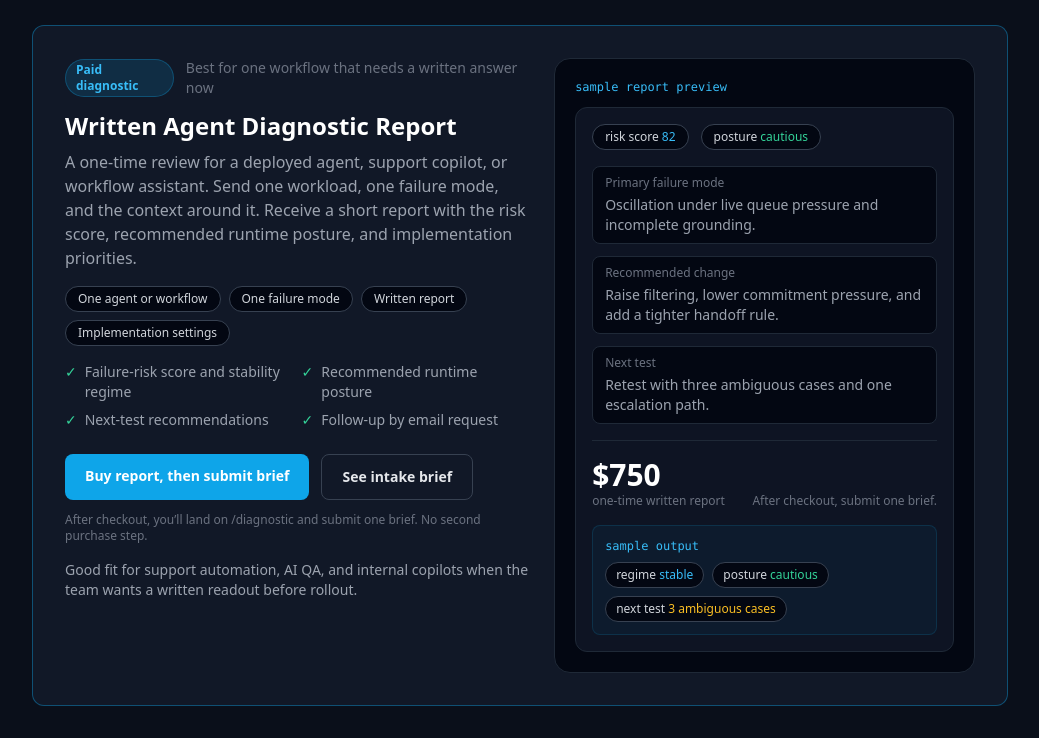
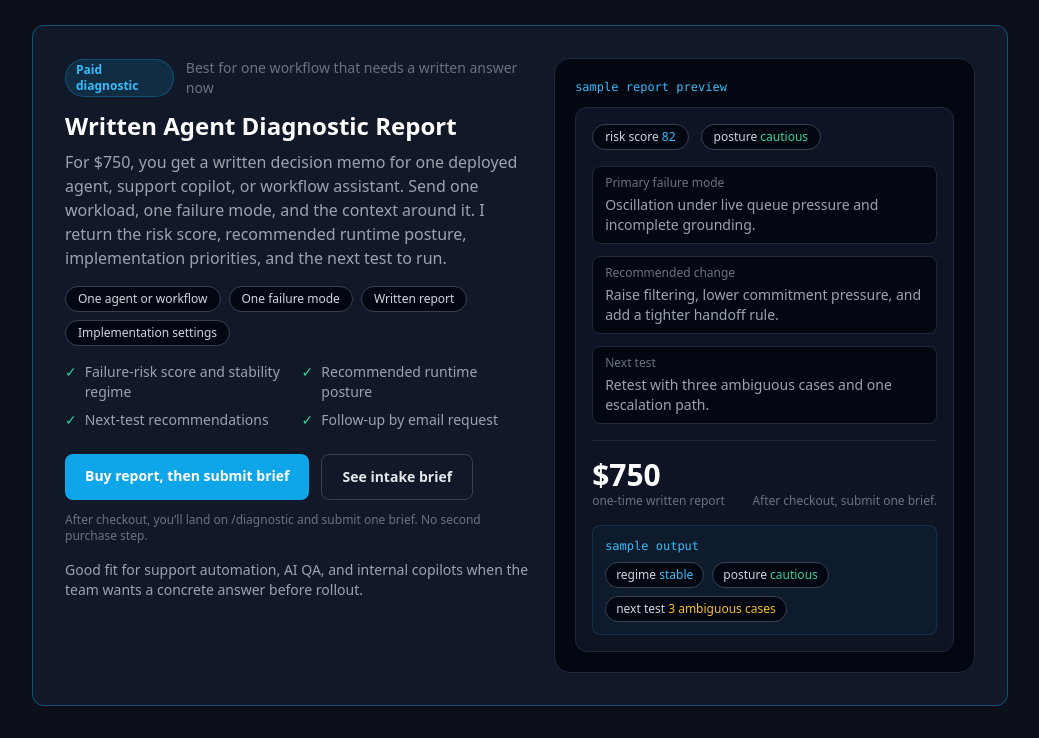
Before and after one commit to travisbergen2/rpcs1-sdk, a Next.js app in the folder packages/web/: page /pricing in a window 1280 px wide. Shown: the part 729-1467 px from the top of the page, without its empty margins (120-1159 px from the left). Built offline with nearby package versions, Linux system fonts and the light colour scheme.

Commit message:
feat: sharpen diagnostic value copy

```diff
--- a/packages/web/app/checkout/success/page.tsx
+++ b/packages/web/app/checkout/success/page.tsx
@@ -21,7 +21,7 @@ export default function CheckoutSuccessPage({ searchParams }: CheckoutSuccessPag
       </h1>
       <p className="text-gray-400 mb-8">
         {isDiagnostic
-          ? 'Your payment went through. The next step is the brief, not another checkout.'
+          ? 'Your payment went through. You bought a written decision memo for one agent, and the next step is the brief, not another checkout.'
           : 'Your access email is on its way. Check your inbox (and spam folder just in case).'}
       </p>
       <div className="rounded-lg border border-gray-800 bg-gray-900 p-6 text-left mb-8">
--- a/packages/web/app/pricing/page.tsx
+++ b/packages/web/app/pricing/page.tsx
@@ -98,9 +98,9 @@ export default function PricingPage() {
             </div>
             <h2 className="text-2xl font-bold text-white mb-2">Written Agent Diagnostic Report</h2>
             <p className="text-gray-400 max-w-2xl">
-              A one-time review for a deployed agent, support copilot, or workflow assistant.
-              Send one workload, one failure mode, and the context around it. Receive a short
-              report with the risk score, recommended runtime posture, and implementation priorities.
+              For $750, you get a written decision memo for one deployed agent, support copilot, or workflow assistant.
+              Send one workload, one failure mode, and the context around it. I return the risk score,
+              recommended runtime posture, implementation priorities, and the next test to run.
             </p>
             <div className="mt-4 flex flex-wrap gap-2">
               {['One agent or workflow', 'One failure mode', 'Written report', 'Implementation settings'].map((item) => (
@@ -140,7 +140,7 @@ export default function PricingPage() {
               After checkout, you’ll land on /diagnostic and submit one brief. No second purchase step.
             </p>
             <p className="mt-4 text-sm text-gray-400">
-              Good fit for support automation, AI QA, and internal copilots when the team wants a written readout before rollout.
+              Good fit for support automation, AI QA, and internal copilots when the team wants a concrete answer before rollout.
             </p>
           </div>
 
```
